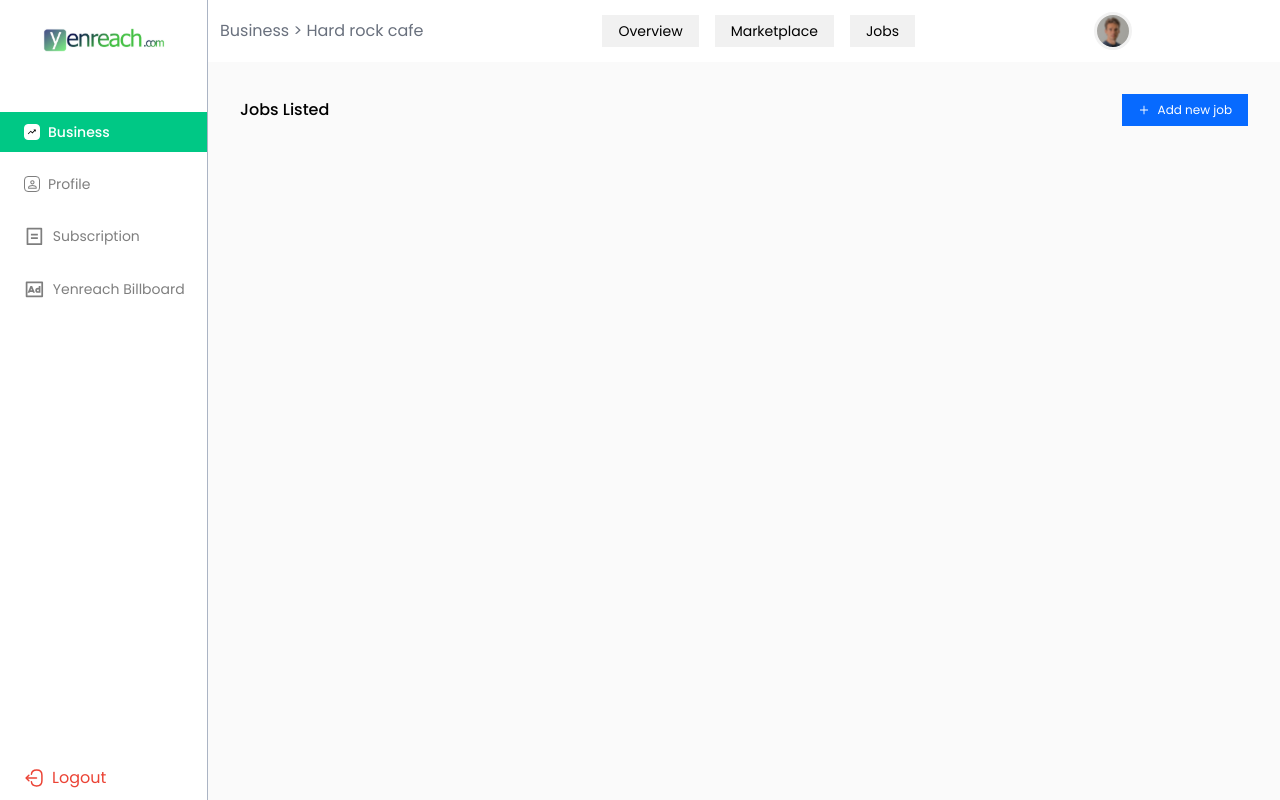
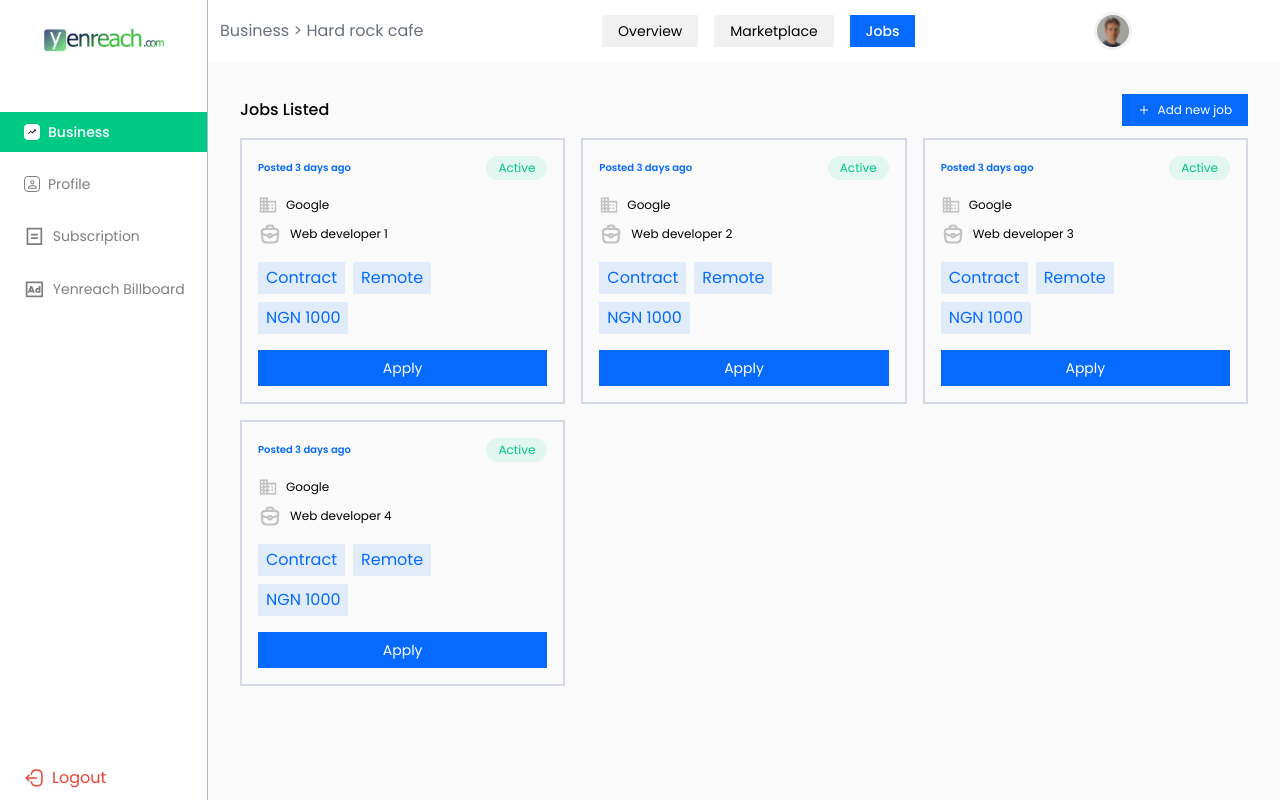
Before and after one commit to Yenreach/yenreach--client, a React (Vite) app: page /users/jobs/1 in a window 1280 px wide. Built offline with nearby package versions, Linux system fonts and the light colour scheme; no server answers; sample sign-in values are in the browser's storage.

Commit message:
user job updates

```diff
--- a/src/pages/users/Jobs/AddJob.jsx
+++ b/src/pages/users/Jobs/AddJob.jsx
@@ -1,6 +1,6 @@
 import React from 'react'
-import { RiAddFill } from 'react-icons/ri'
-import Head from '../../../components/users/Head'
+import { useParams } from 'react-router-dom'
+import Header from "/src/components/users/Header"
 import Input from '../../../components/ui/Input'
 import Button from '../../../components/ui/Button'
 import Dashboard from "../../../components/layout/Dashboard"
@@ -8,10 +8,11 @@
 
 
 const index = () => {
+    const { id } = useParams()
   return (
     <Dashboard>
         <div className='flex-1 overflow-hidden'>
-          <Head />
+            <Header business_string={id} type="job" />
           <section className='p-8 px-4 sm:px-8'>
             <form className='p-8 px-4 sm:px-8 bg-white rounded-2xl'>
                 <div className='md:flex justify-between gap-6 md:mb-4'>
--- a/src/pages/users/Jobs/index.jsx
+++ b/src/pages/users/Jobs/index.jsx
@@ -5,9 +5,8 @@
 import { apiGetOneBusiness } from '/src/services/UserService'
 import Header from "/src/components/users/Header"
 import { AiOutlinePlus } from 'react-icons/ai'
-import Head from '../../../components/users/Head'
-import DP from '../../../assets/dashboard/img.svg'
-import ArrowDown from '../../../assets/arrow-down.svg'
+import JobData from '/src/data/job-data.json'
+import JobCard from '/src/components/ui/JobCard'
 import Button from '../../../components/ui/Button'
 import Dashboard from "../../../components/layout/Dashboard"
 
@@ -15,28 +14,34 @@
 const Jobs = () => {
   const { id } = useParams()
 
-  const { isLoading, error, data: businesses } = useQuery({
-    queryKey: ['userBusiness'],
+  const { isLoading, error, data: jobs } = useQuery({
+    queryKey: ['userJobs'],
     queryFn: () => getData(apiGetOneBusiness, id),
   })
-  console.log("business", businesses)
+  console.log("jobs", JobData)
 
 
   return (
     <Dashboard>
-        <main className='flex-1'>
-          <Header business_string={id} />
-          <section className='p-8 px-4 sm:px-8'>
+        <div className='flex-1'>
+        <Header business_string={id} type="job" />
+          <main className='p-8 px-4 sm:px-8'>
             <div className='flex items-center justify-between mb-3'>
                 <h2 className='text-base font-medium'>Jobs Listed</h2>
-                <Button variant='job' className='px-4 py-2 text-xs flex items-center'>
-                    <AiOutlinePlus className='mr-2' />
-                    Add new job
-                </Button>
+                <Link to={`/users/jobs/${id}/add-job`}>
+                  <Button variant='job' className='px-4 py-2 text-xs flex items-center'>
+                        <AiOutlinePlus className='mr-2' />
+                        Add new job
+                  </Button>
+                </Link>
             </div>
-          </section>
-
-        </main>
+            <div className='grid grid-cols-1 sm:grid-cols-2 lg:grid-cols-3 gap-4'>
+                {JobData.slice(0, 4)?.map((job) => (
+                  <JobCard key={job.jobId} job={job} />
+                ))}
+            </div>
+          </main>
+        </div>
     </Dashboard>
   )
 }
```
